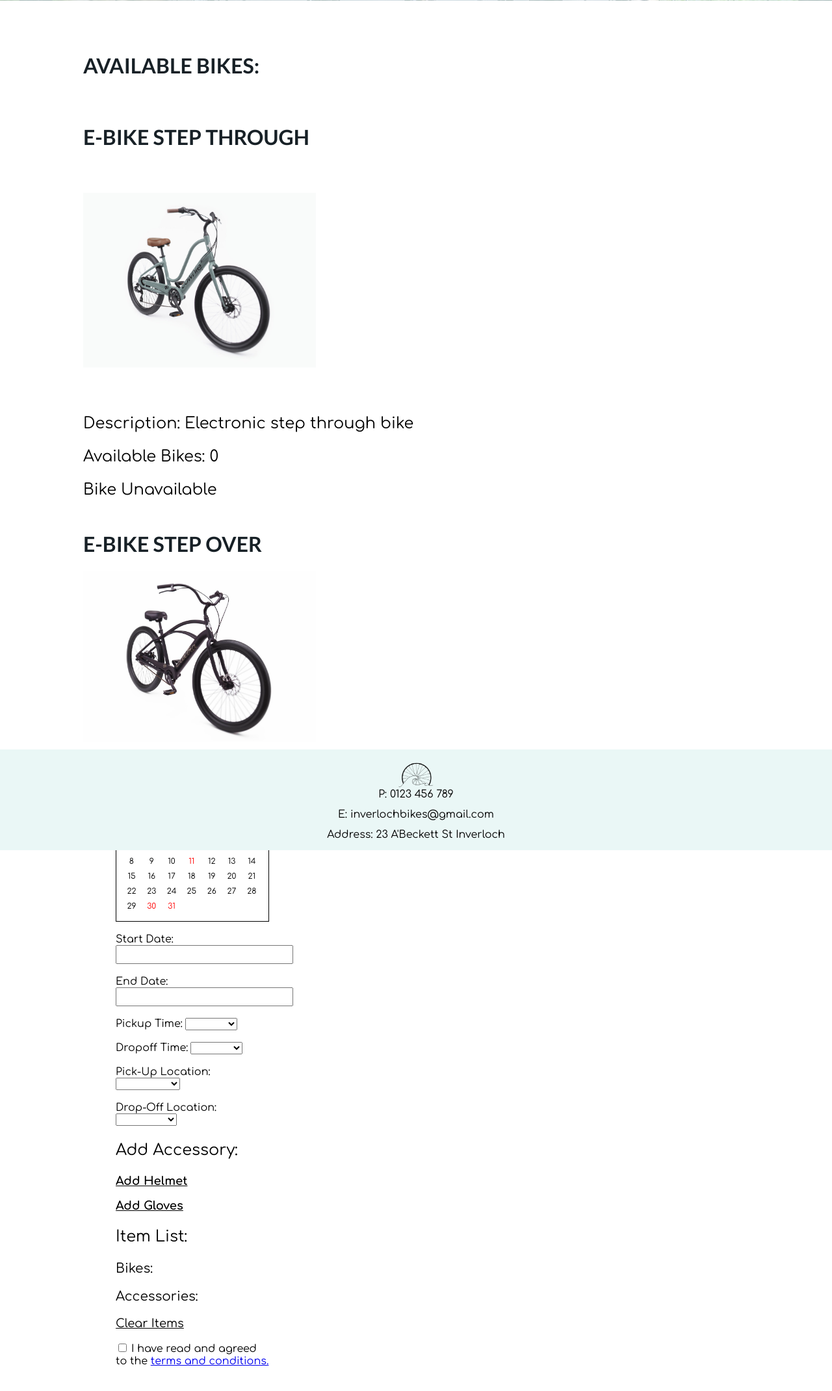
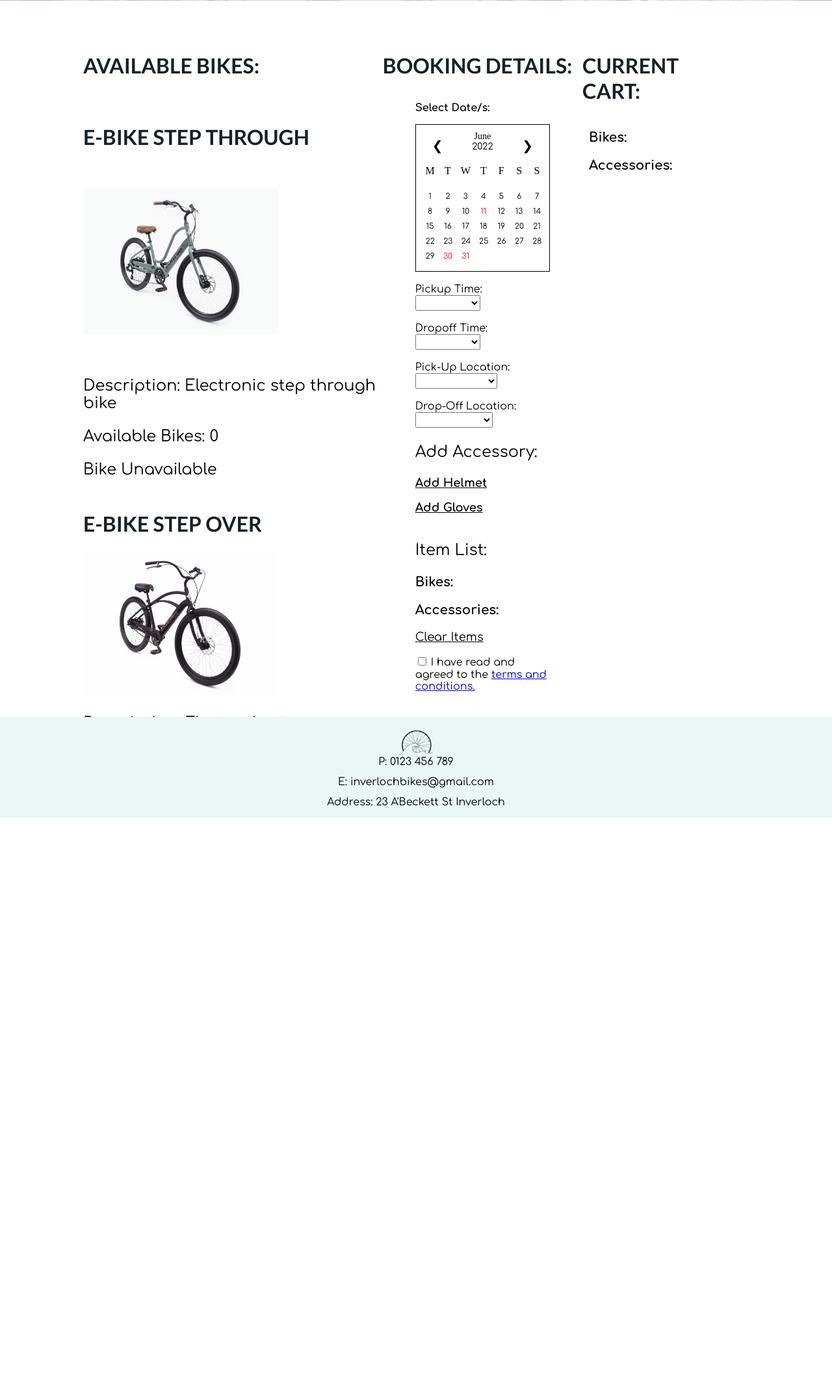
Before and after one commit to Panvina/Bike-Hiring-App, a PHP site: page /makeabooking.php in a window 1280 px wide. Shown: the part 353-2493 px from the top of the page at 65% size. Run offline with PHP 8.4, Linux system fonts and the light colour scheme; data comes from the database, SQL or seed files in the repository.

Commit message:
Add files via upload

```diff
--- a/Prototype/makeabooking.php
+++ b/Prototype/makeabooking.php
@@ -136,18 +136,16 @@ $conn = new mysqli("localhost", "root", "", "bike_hiring_system");
 
 #dualColumn1 {
     float: left;
-    width: 70%;
-    height: 1000px;
-    overflow-y: scroll;
+    width: 45%;
 }
 
 #dualColumn2 {
-    padding-left: 50px;
-    padding-right: 50px;
     float: left;
-    width: 23%;
-    height: 1000px;
-    overflow-y: scroll;
+    width: 30%;
+}
+#dualColumn3 {
+    float: left;
+    width: 20%;
 }
 
 ul {list-style-type: none;}
@@ -257,8 +255,9 @@ ul {list-style-type: none;}
 
         <div class="maincontainer">
         <div id="dualContainer">
-          <h1>Available Bikes:</h1>
             <div style="" id="dualColumn1">
+            	<h1>Available Bikes:</h1>
+            	<div style="overflow-y: scroll;height: 1000px;">
               <?php
             $bikeType = $conn->query("SELECT * FROM bike_type_table");
             while ($row = $bikeType->fetch_assoc()) {
@@ -268,17 +267,15 @@ ul {list-style-type: none;}
                 $bikeImage = $row["picture_id"];
             ?>
             <h1><strong><?php echo $bikeName; ?></strong></h1>
-                <?php echo '<img src="img/bike-type/'; echo $bikeImage; echo'.jpg" style="width:50%;">'; ?>
+                <?php echo '<img src="img/bike-type/'; echo $bikeImage; echo'.jpg" style="width:300px;">'; ?>
                 <?php echo '<p style="font-size:24px;">Description: ' . $bikeDescription . '</p>'; ?>
                 <?php
-
-
-
-                  $bikeInventoryAvailable = $conn->query("SELECT bike_type_id, bike_id FROM bike_inventory_table where bike_type_id = $bikeTypeId");
+                  $bikeInventoryAvailable = $conn->query("SELECT bike_type_id, bike_id, price_ph FROM bike_inventory_table where bike_type_id = $bikeTypeId");
                   $bikeInventoryNum = mysqli_num_rows($bikeInventoryAvailable);
                   if ($bikeInventoryNum > 0){
                     while ($row = $bikeInventoryAvailable->fetch_assoc()) {
                     $bikeInventoryBikeBikeId = $row["bike_id"];
+                    $bikePrice = $row["price_ph"];
                     $bookingBikeTableAvailability = $conn->query("SELECT * FROM booking_bike_table");
                       while ($row = $bookingBikeTableAvailability->fetch_assoc()) {
                         $bookingBikeTableBikeId = $row["bike_id"];
@@ -287,26 +284,17 @@ ul {list-style-type: none;}
                         }
                       }
                     }
+                    echo '<p style="font-size:24px;">Price Per Hour: $' . $bikePrice . '</p>';
                     echo '<p style="font-size:24px;">Available Bikes: ' . $bikeInventoryNum . '</p>';
                     if ($bikeInventoryNum > 0){
                     echo '<div id="addBikeContainer'. $bikeTypeId .'">';
-                    echo '<a style="font-size:24px;font-family: Comfortaa;color:black;font-weight:bold;" href="javascript: addBike(' . '\'' . $bikeName . '\'' . ', ' . '\'' . $bikeTypeId . '\'' .  ', ' . '\'' . $bikeInventoryNum . '\'' .    ')">Add Bike Type</a>';
+                    echo '<a style="font-size:24px;font-family: Comfortaa;color:black;font-weight:bold;" href="javascript: addBike(' . '\'' . $bikeName . '\'' . ', ' . '\'' . $bikeTypeId . '\'' .  ', ' . '\'' . $bikeInventoryNum . '\'' .    ')">Select Bike</a>';
                     echo '</div>';
+                    echo '<br>';
+                    echo '<hr>';
                     }else{
                     echo '<p style="font-size:24px;">Bike Unavailable</p>';
                     }
-
-                  /*
-                  $bikeAvailable = $conn->query("SELECT bike_type_id FROM bike_inventory_table where bike_type_id = $bikeTypeId");
-                  $bike_available_check = mysqli_num_rows($bikeAvailable);
-                  echo '<p style="font-size:24px;">Available Bikes: ' . $bike_available_check . '</p>';
-                  if ($bike_available_check > 0){
-                  echo '<div id="addBikeContainer'. $bikeTypeId .'">';
-                  echo '<a style="font-size:24px;font-family: Comfortaa;color:black;font-weight:bold;" href="javascript: addBike(' . '\'' . $bikeName . '\'' . ', ' . '\'' . $bikeTypeId . '\'' .     ')">Add Bike</a>';
-                  echo '</div>';
-                  */
-
-
                   }else {
                     echo '<p style="font-size:24px;">Available Bikes: 0</p>';
                     echo '<p style="font-size:24px;">Bike Unavailable</p>';
@@ -319,9 +307,11 @@ ul {list-style-type: none;}
             <br>
             <br>
             <br>
-
+        	</div>
             </div>
             <div id="dualColumn2">
+            	 <h1>Booking Details:</h1>
+            	 <div style="overflow-y: scroll;height: 1000px;padding-right: 50px;padding-left: 50px;">
                 <p><strong>Select Date/s:</strong></p>
                 <div class="month">
                   <ul>
@@ -367,17 +357,21 @@ ul {list-style-type: none;}
                 </div>
                 <br>
                 <form action="makeabookingconfirm.php" method="post">
+                	<div style="display:none;" id="startDateContainer">
                   <label style="font-family: Comfortaa;" for="timeValue">Start Date:</label>
+                  <br>
                   <input class="startDateInput" type="text" id="startDateValue" name="startDateValue" value="" readonly>
                   <br><br>
-                  <div style="display:block;" id="endDateContainer">
+              		</div>
+                  <div style="display:none;" id="endDateContainer">
                     <label style="font-family: Comfortaa;" for="timeValue">End Date:</label>
                     <br>
                     <input class="endDateInput" type="text" id="endDateValue" name="endDateValue" value="" readonly>
                     <br><br>
                   </div>
                   <label style="font-family: Comfortaa;" for="pickupTimeValue">Pickup Time:</label>
-                  <select id="pickupTimeValue" name="pickupTimeValue">
+                  <br>
+                  <select id="pickupTimeValue" name="pickupTimeValue" style="font-size: 18px;">
                     <option value="none"></option>
                     <option value="9:00:00">9:00 AM</option>
                     <option value="10:00:00">10:00 AM</option>
@@ -390,7 +384,8 @@ ul {list-style-type: none;}
                   </select>
                   <br><br>
                   <label style="font-family: Comfortaa;" for="dropoffTimeValue">Dropoff Time:</label>
-                  <select id="dropoffTimeValue" name="dropoffTimeValue">
+                  <br>
+                  <select id="dropoffTimeValue" name="dropoffTimeValue" style="font-size: 18px;">
                     <option value="none"></option>
                     <option value="9:00:00">9:00 AM</option>
                     <option value="10:00:00">10:00 AM</option>
@@ -404,7 +399,8 @@ ul {list-style-type: none;}
                   </select>
                   <br><br>
                   <label style="font-family: Comfortaa;" for="pickupLocationValue">Pick-Up Location:</label>
-                  <select id="pickupLocationValue" name="pickupLocationValue">
+                  <br>
+                  <select id="pickupLocationValue" name="pickupLocationValue" style="font-size:18px;">
                     <option value="none"></option>
                   <?php
                     $locationQuery = $conn->query("SELECT * FROM location_table WHERE pick_up_location=1");
@@ -421,7 +417,8 @@ ul {list-style-type: none;}
                   </select>
                   <br><br>
                   <label style="font-family: Comfortaa;" for="dropoffLocationValue">Drop-Off Location:</label>
-                  <select id="dropoffLocationValue" name="dropoffLocationValue">
+                  <br>
+                  <select id="dropoffLocationValue" name="dropoffLocationValue" style="font-size:18px;">
                     <option value="none"></option>
                   <?php
                     $locationQuery = $conn->query("SELECT * FROM location_table WHERE drop_off_location=1");
@@ -453,33 +450,49 @@ ul {list-style-type: none;}
                 <?php
                 }
                 ?>
+                <br>
                     <p style="font-size: 24px;">Item List:</p>
                     <div id="itemListContainer" style="">
-                      <p style="font-size: 20px;">Bikes:</p>
+                      <p style="font-size: 20px;font-weight: bold;">Bikes:</p>
                       <div id="bikeListContainer" style="">
-
                       </div>
-                      <p style="font-size: 20px;">Accessories:</p>
+                     <p style="font-size: 20px;font-weight: bold;">Accessories:</p>
                       <div id="accessoryListContainer" style="">
 
                       </div>
                     </div>
+					<a style="font-size: 18px;color:black;" href="javascript:clearItems()"><p>Clear Items</p></a>
                   <!--<label style="" id="" for="custId">Customer Info:</label>
                   <input style="font-size: 14px;" class="" type="text" id="userName" name="userName" value="11" readonly> -->
-                  <a style="font-size: 18px;color:black;" href="javascript:clearItems()"><p>Clear Items</p></a>
                   <!--<label for="timeValue">Total Price:</label>
                   <input style="font-size: 14px;" class="" type="text" id="totalPriceInput" name="totalPriceInput" value="0" readonly>-->
                   <input required type="checkbox" id="termsValue" name="termsValue" value="">
                   <label for="termsValue"> I have read and agreed to the <a href="javascript:openTerms()">terms and conditions.</a></label>
-                  <br>
-                  <br>
                   <!--<a href="javascript:calculateDuration()">Calculate Duration Test</a>
                   <a href="javascript:calculatePrice()">Calculate Price</a>-->
+                  <br>
                   <center><input id="bookNowButton" type="submit" value="BOOK NOW" style="background-color:black;color:white;padding: 10px;text-align: center;font-size:24px;width: 100%;display:none"></center>
+					<br><br><br>
+
                 </form>
 
+            </div>
+        </div>
+	        <div id="dualColumn3">
+	        	<h1>Current Cart:</h1>
+	        	<div style="overflow-y: scroll;height: 1000px;padding-left: 10px;padding-right: 50px;">
+                    <div id="cartContainer" style="">
+                      <p style="font-size: 20px;font-weight: bold;">Bikes:</p>
+                      <div id="bikeCart" style="">
 
-            </div>
+                      </div>
+                      <p style="font-size: 20px;font-weight: bold;">Accessories:</p>
+                      <div id="accessoryCart" style="">
+
+                      </div>
+                    </div>
+	          </div>
+	        </div>
         </div>
     </div>
     <br>    <br>
@@ -559,6 +572,9 @@ ul {list-style-type: none;}
   function clearItems(){
     var bikeListContainer = document.getElementById("bikeListContainer");
     var accessoryListContainer = document.getElementById("accessoryListContainer");
+    var bikeCart = document.getElementById("bikeCart");
+    var accessoryCart = document.getElementById("accessoryCart");
+    bikeCart.innerHTML = '';
     bikeListContainer.innerHTML = '';
     accessoryListContainer.innerHTML = '';
   }
@@ -627,6 +643,38 @@ function calculateDuration(){
 
 <script type="text/javascript">
 
+  function removeBike(bikeTypeId){
+    var removeText = "remove";
+    var removeCartText = "removecart";
+    var removeId = removeText.concat(bikeTypeId);
+    var removeCartId = removeCartText.concat(bikeTypeId);
+    var bikeRemove = document.getElementById(removeId);
+    var bikeCartRemove = document.getElementById(removeCartId);
+    bikeRemove.innerHTML = '';
+    bikeCartRemove.innerHTML = '';
+    bikeRemove.remove();
+    bikeCartRemove.remove();
+  }
+
+  function removeAccessory(accessoryTypeId){
+    var removeText = "remove";
+    var removeCartText = "removecart";
+    var removeId = removeText.concat(accessoryTypeId);
+    var removeCartId = removeCartText.concat(accessoryTypeId);
+    var accesoryRemove = document.getElementById(removeId);
+    var accessoryCartRemove = document.getElementById(removeCartId);
+    accesoryRemove.innerHTML = '';
+    accessoryCartRemove.innerHTML = '';
+    accesoryRemove.remove();
+    accessoryCartRemove.remove();
+  }
+
+
+
+</script>
+
+<script type="text/javascript">
+
 
  function addBike(bikeName, bikeTypeId, bikeInventoryCount){
   var bikeListContainer = document.getElementById("bikeListContainer");
@@ -646,21 +694,60 @@ function calculateDuration(){
       newTextInput.value = bikeTypeId;
       newTextInput.readOnly = true;
       newTextInput.style.display = "none";
+
+
+
+
+      var bikeCartDiv = document.createElement("div");
+      bikeCartDivText = bikeNameText.concat(bikeTypeId);
+      bikeCartDivText2 = "removecart";
+      bikeCartDiv.id = bikeCartDivText2.concat(bikeCartDivText);
+      var cartText = document.createElement("p");
+      cartText.innerHTML = bikeName;
+      cartText.style.fontSize = "18px";
+      bikeCart.appendChild(bikeCartDiv);
+      bikeCartDiv.appendChild(cartText);
+
+
+      var bikeCartRemoveButton = document.createElement("a");
+      bikeCartRemoveButton.innerHTML = "Remove";
+      bikeCartRemoveButtonText = "bike";
+      bikeCartRemoveButtonText2 = bikeCartRemoveButtonText.concat(bikeTypeId);
+      bikeCartRemoveButtonText3 = "javascript:removeBike('";
+      bikeCartRemoveButtonText4 = bikeCartRemoveButtonText3.concat(bikeCartRemoveButtonText2);
+      bikeCartRemoveButtonText5 = "')";
+      bikeCartRemoveButtonText6 = bikeCartRemoveButtonText4.concat(bikeCartRemoveButtonText5);
+      bikeCartRemoveButton.href = bikeCartRemoveButtonText6;
+      bikeCartDiv.appendChild(bikeCartRemoveButton);
+
+
+
+
+      var bikeDiv = document.createElement("div");
+      bikeDivText = bikeNameText.concat(bikeTypeId);
+      bikeDivText2 = "remove";
+      bikeDiv.id = bikeDivText2.concat(bikeDivText);
+
+
       var newBikeText = document.createElement("p");
       newBikeText.innerHTML = bikeName;
-      var newBikeTextText = "bike"
+      var newBikeTextText = "bike";
       newBikeText.id = newBikeTextText.concat(bikeTypeId);
-      bikeListContainer.appendChild(newTextInput);
-      bikeListContainer.appendChild(newBikeText);
+      bikeListContainer.appendChild(bikeDiv);
+      bikeDiv.appendChild(newTextInput);
+      bikeDiv.appendChild(newBikeText);
+
+
+
+
       newSelectText = document.createElement("p");
       //newSelectText.innerHTML =  bikeName + " Quantity:&nbsp;";
       newSelectText.innerHTML = "Quantity:&nbsp;";
       newSelectText.style.display = "inline-block";
-      document.getElementById("bikeListContainer").appendChild(newSelectText);
+      bikeDiv.appendChild(newSelectText);
       var newArray = [];
       for (var i = 1; i <= bikeInventoryCount; i++) {
           newArray.push([i]);
-          //Do something
       }
       var newSelectList = document.createElement("select");
       newSelectText1 = "bike";
@@ -675,51 +762,21 @@ function calculateDuration(){
           option.text = newArray[i];
           newSelectList.appendChild(option);
       }
-      document.getElementById("bikeListContainer").appendChild(newSelectList);
+      bikeDiv.appendChild(newSelectList);
+
+      var bikeRemoveButton = document.createElement("a");
+      bikeRemoveButton.innerHTML = "Remove";
+      bikeRemoveButtonText = "bike";
+      bikeRemoveButtonText2 = bikeRemoveButtonText.concat(bikeTypeId);
+      bikeRemoveButtonText3 = "javascript:removeBike('";
+      bikeRemoveButtonText4 = bikeRemoveButtonText3.concat(bikeRemoveButtonText2);
+      bikeRemoveButtonText5 = "')";
+      bikeRemoveButtonText6 = bikeRemoveButtonText4.concat(bikeRemoveButtonText5);
+      bikeRemoveButton.href = bikeRemoveButtonText6;
+      bikeDiv.appendChild(bikeRemoveButton);
+
+
     }
-
-/*
-  if (hasChild == 1){
-    if (countInDiv >= bikeInventoryCount){
-    }else{
-      var newTextInput = document.createElement("input");
-      var bikeNameText = "bike";
-      newTextInput.name = bikeNameText.concat(bikeTypeId);
-      newTextInput.id = bikeNameText.concat(bikeTypeId);
-      newTextInput.type = "text";
-      newTextInput.value = bikeTypeId;
-      newTextInput.readOnly = true;
-      newTextInput.style.display = "none";
-      var newBikeText = document.createElement("p");
-      newBikeText.innerHTML = bikeName;
-      var newBikeTextText = "bike"
-      newBikeText.id = newBikeTextText.concat(bikeTypeId);
-      bikeListContainer.appendChild(newTextInput);
-      bikeListContainer.appendChild(newBikeText);
-    }
-  }else{
-  var newTextInput = document.createElement("input");
-  var bikeNameText = "bike";
-  newTextInput.name = bikeNameText.concat(bikeTypeId);
-  newTextInput.id = bikeNameText.concat(bikeTypeId);
-  newTextInput.type = "text";
-  newTextInput.value = bikeTypeId;
-  newTextInput.readOnly = true;
-  newTextInput.style.display = "none";
-  var newBikeText = document.createElement("p");
-  newBikeText.innerHTML = bikeName;
-  var newBikeTextText = "bike"
-  newBikeText.id = newBikeTextText.concat(bikeTypeId);
-  bikeListContainer.appendChild(newTextInput);
-  bikeListContainer.appendChild(newBikeText);
-  }
-  */
-
-    /*
-  addBikeContainerText = 'addBikeContainer';
-  addBikeContainerValue = addBikeContainerText.concat(bikeTypeId);
-  document.getElementById(addBikeContainerValue).style.display = "none";
-  */
 
 
  }
@@ -742,41 +799,80 @@ function calculateDuration(){
   newTextInput.value = accessoryTypeId;
   newTextInput.readOnly = true;
   newTextInput.style.display = "none";
-  var newAccessoryText = document.createElement("p");
-  newAccessoryText.innerHTML = accessoryName;
-  var newAccessoryTextText = "accessory"
-  newAccessoryText.id = newAccessoryTextText.concat(accessoryTypeId);
-  document.getElementById("accessoryListContainer").appendChild(newTextInput);
-  document.getElementById("accessoryListContainer").appendChild(newAccessoryText);
-  }
 
 
 
-  /*
-  addAccessoryContainerText = 'addAccessoryContainer';
-  addAccessoryContainerValue = addAccessoryContainerText.concat(accessoryTypeId);
-  document.getElementById(addAccessoryContainerValue).style.display = "none";
-  */
-  /*
-  newSelectText = document.createElement("p");
-  newSelectText.innerHTML =  accessoryName + " Quantity:";
-  document.getElementById("itemListContainer").appendChild(newSelectText);
-  var newArray = ["1","2","3","4"];
-  var newSelectList = document.createElement("select");
-  newSelectText1 = "bike";
-  newSelectText2 = "quantity";
-  newSelectIDName1 = newSelectText1.concat(bikeTypeId);
-  newSelectIDName2 = newSelectIDName1.concat(newSelectText2);
-  newSelectList.id = newSelectIDName2;
-  newSelectList.name = newSelectIDName2;
-  for (var i = 0; i < newArray.length; i++) {
-      var option = document.createElement("option");
-      option.value = newArray[i];
-      option.text = newArray[i];
-      newSelectList.appendChild(option);
+
+
+  var accessoryCartDiv = document.createElement("div");
+  accessoryCartDivText = newAccessoryText.concat(accessoryTypeId);
+  accessoryCartDivText2 = "removecart";
+  accessoryCartDiv.id = accessoryCartDivText2.concat(accessoryCartDivText);
+
+
+  var cartText = document.createElement("p");
+  cartText.innerHTML = accessoryName;
+  cartText.style.fontSize = "18px";
+
+
+
+
+  accessoryCart.appendChild(accessoryCartDiv);
+  accessoryCartDiv.appendChild(cartText);
+
+  var accessoryCartRemoveButton = document.createElement("a");
+  accessoryCartRemoveButton.innerHTML = "Remove";
+  accessoryCartRemoveButtonText = "accessory";
+  accessoryCartRemoveButtonText2 = accessoryCartRemoveButtonText.concat(accessoryTypeId);
+  accessoryCartRemoveButtonText3 = "javascript:removeAccessory('";
+  accessoryCartRemoveButtonText4 = accessoryCartRemoveButtonText3.concat(accessoryCartRemoveButtonText2);
+  accessoryCartRemoveButtonText5 = "')";
+  accessoryCartRemoveButtonText6 = accessoryCartRemoveButtonText4.concat(accessoryCartRemoveButtonText5);
+  accessoryCartRemoveButton.href = accessoryCartRemoveButtonText6;
+  accessoryCartDiv.appendChild(accessoryCartRemoveButton);
+
+
+
+
+
+  var accessoryDiv = document.createElement("div");
+  accessoryDivText = newAccessoryText.concat(accessoryTypeId);
+  accessoryDivText2 = "remove";
+  accessoryDiv.id = accessoryDivText2.concat(accessoryDivText);
+
+
+  var newAccessoryText = document.createElement("p");
+  newAccessoryText.innerHTML = accessoryName;
+  newAccessoryText.style.fontSize = "20px";
+  var newAccessoryTextText = "accessory"
+  newAccessoryText.id = newAccessoryTextText.concat(accessoryTypeId);
+
+
+
+
+
+
+
+  document.getElementById("accessoryListContainer").appendChild(accessoryDiv);
+  accessoryDiv.appendChild(newTextInput);
+  accessoryDiv.appendChild(newAccessoryText);
+
+  var accessoryRemoveButton = document.createElement("a");
+  accessoryRemoveButton.innerHTML = "Remove";
+  accessoryRemoveButtonText = "accessory";
+  accessoryRemoveButtonText2 = accessoryRemoveButtonText.concat(accessoryTypeId);
+  accessoryRemoveButtonText3 = "javascript:removeAccessory('";
+  accessoryRemoveButtonText4 = accessoryRemoveButtonText3.concat(accessoryRemoveButtonText2);
+  accessoryRemoveButtonText5 = "')";
+  accessoryRemoveButtonText6 = accessoryRemoveButtonText4.concat(accessoryRemoveButtonText5);
+  accessoryRemoveButton.href = accessoryRemoveButtonText6;
+  accessoryDiv.appendChild(accessoryRemoveButton);
+
+
+
+
   }
-    document.getElementById("itemListContainer").appendChild(newSelectList);
-    */
+
 
  }
 
@@ -848,6 +944,8 @@ for (var i = 0; i < allDates.length; i++) {
 
 function changeStartDate(){
 // Set variables
+document.getElementById("startDateContainer").style.display = "block";
+document.getElementById("endDateContainer").style.display = "block";
 var dateContainer = document.getElementById("dateContainer");
 var allDates = dateContainer.getElementsByClassName("date");
 // Loop through the buttons and add the active class to the clicked date
@@ -876,7 +974,8 @@ for (var i = 0; i < allDates.length; i++) {
     this.className += " active";
     // Set form value for date to clicked date
   });
-  //document.getElementById("endDateContainer").style.display = "block";
+  document.getElementById("startDateContainer").style.display = "block";
+  document.getElementById("endDateContainer").style.display = "block";
   document.getElementById("endDateValue").value = document.getElementsByClassName("active")[0].id;
 }
 setDuration();
@@ -927,6 +1026,19 @@ window.onclick = function(event) {
 
 </script>
 
+<script type="text/javascript">
+
+
+
+
+
+
+
+
+</script>
+
+
+
 </body>
 </html>
 <?php
--- a/Prototype/makeabookingconfirm.php
+++ b/Prototype/makeabookingconfirm.php
@@ -194,6 +194,7 @@ $conn = new mysqli("localhost", "root", "", "bike_hiring_system");
         <div class="maincontainer">
         <div id="dualContainer">
             <div id="dualColumn1">
+            	<center>
                 <h1><strong>Booking Confirmation:</strong></h1>
 		        <p style="font-size: 24px;"><strong>Price: <?php echo("$" . $totalPriceInput . " AUD");?></strong></p>
 		        <p style="font-size: 24px;"><strong>Pick Up Location: <?php
@@ -444,7 +445,7 @@ $conn = new mysqli("localhost", "root", "", "bike_hiring_system");
 			    ?>
 		       	<h2><strong>Enjoy the ride!</strong></h2>
 		       	<br>
-
+		    </center>
             </div>
             <div id="dualColumn2">
 
```
Also changed, not shown: Prototype/editindex.php (+23 -10 lines), Prototype/editpages.php (+8 -20 lines).
